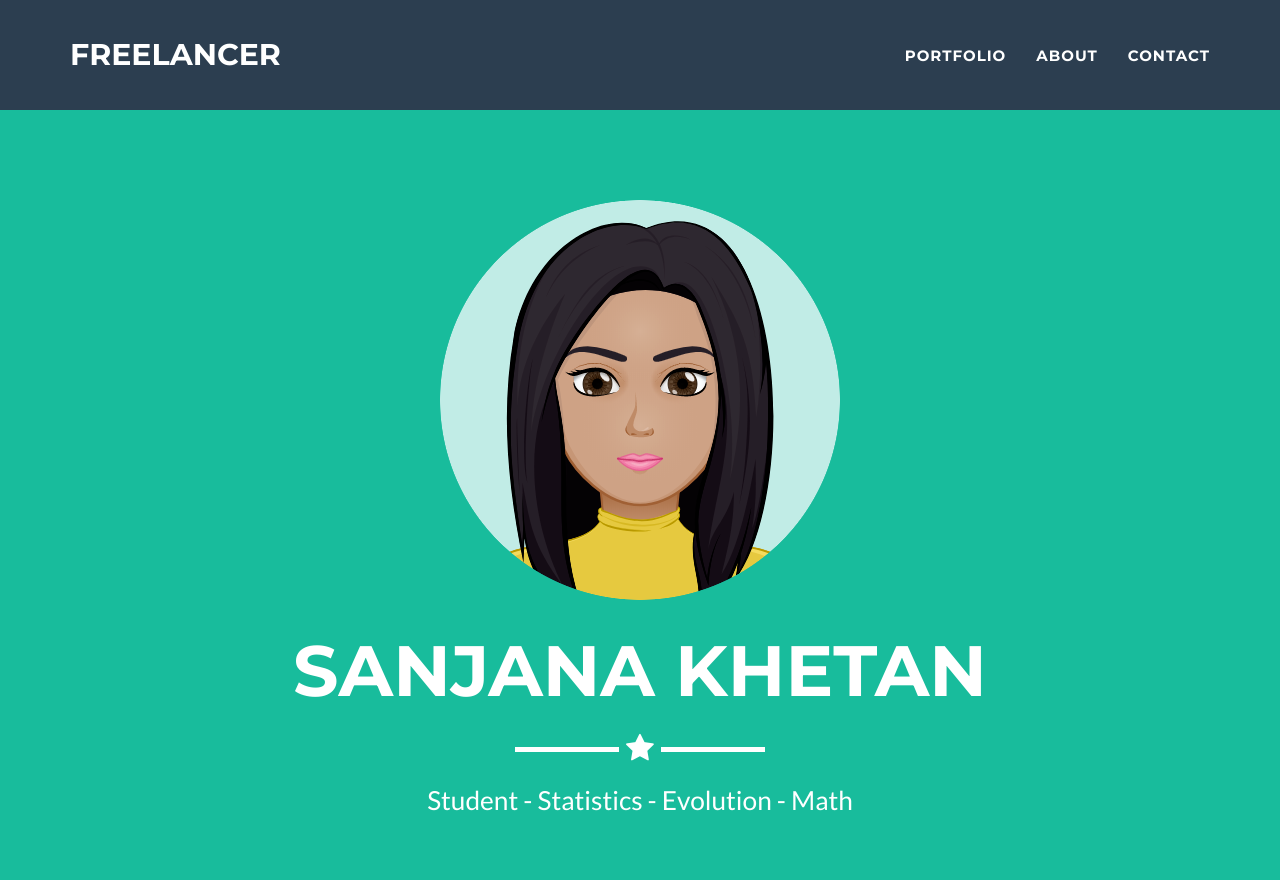
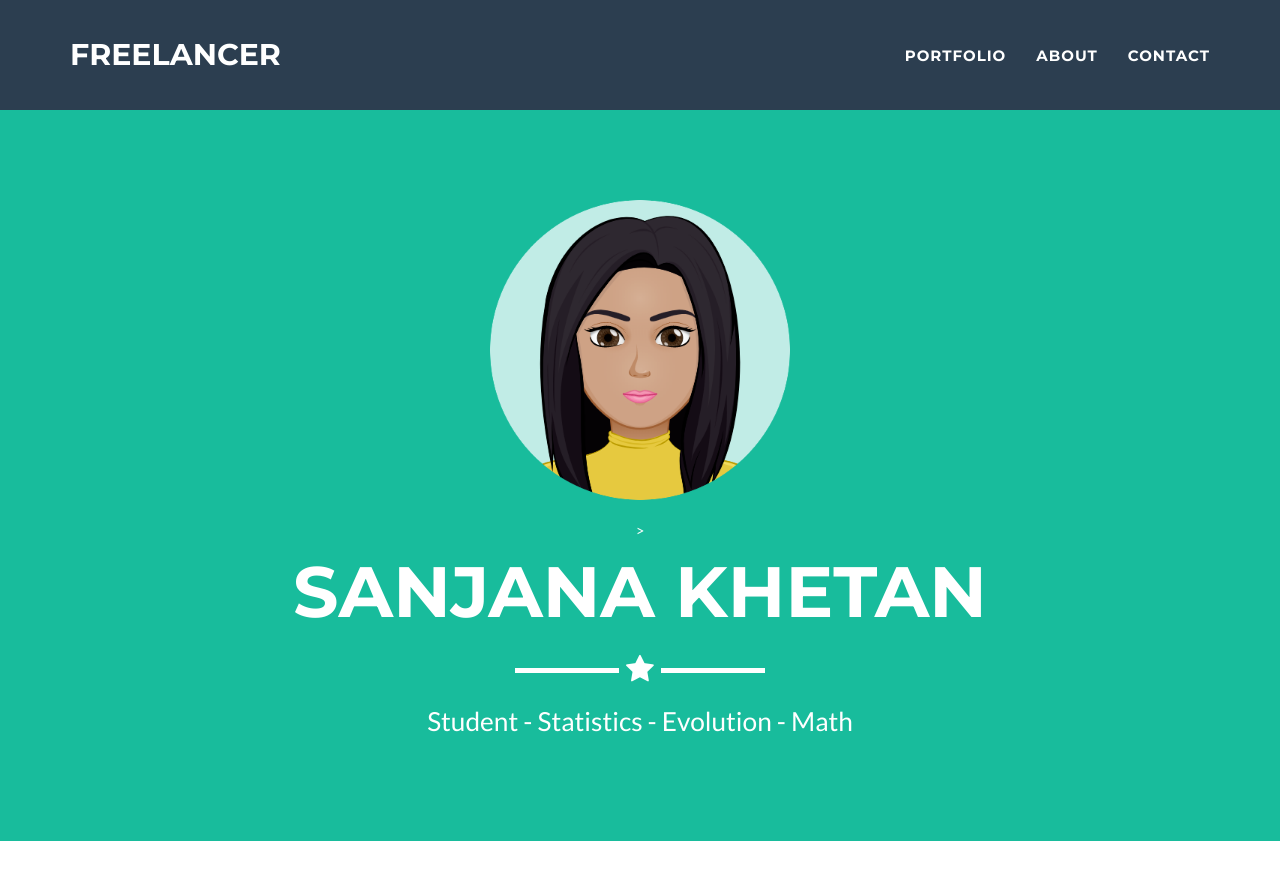
Before and after one commit to badgirlsanju/badgirlsanju.github.io, a Jekyll site: the page built from index.html, in a window 1280 px wide and 900 px high. Shown: the top 880 px of the window. Built offline with Jekyll 4.4.1, drawn with Linux system fonts in a browser that asks for light colours.

Commit message:
Update header.html

```diff
--- a/_includes/header.html
+++ b/_includes/header.html
@@ -3,7 +3,7 @@
         <div class="container">
             <div class="row">
                 <div class="col-lg-12">
-                    <img class="img-responsive" src="img/profile.png" alt="Avatar">
+                    <img class="img-responsive" src="img/profile.png" alt="Avatar" height="300" width="300">>
                     <div class="intro-text">
                         <span class="name">Sanjana Khetan</span>
                         <hr class="star-light">
```
